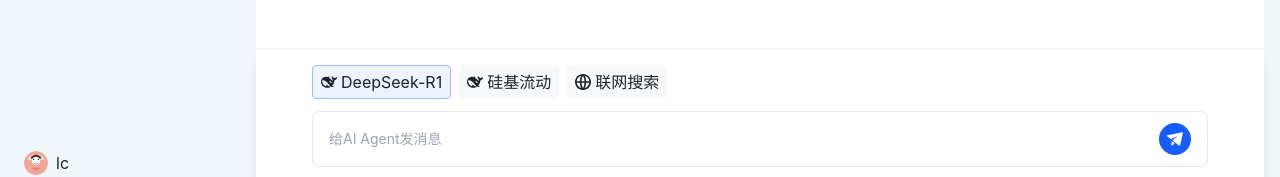
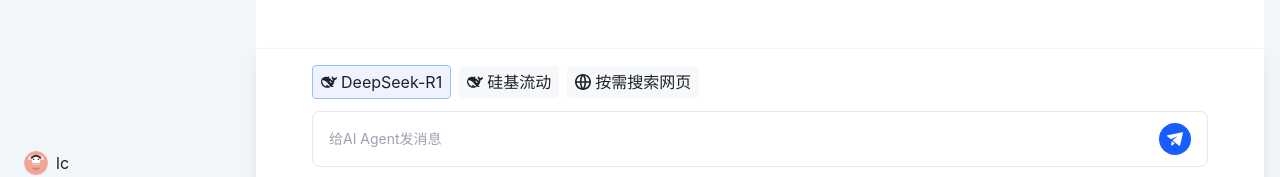
Before and after one commit to lcyh/ai-agent, a Vue app: page / in a window 1280 px wide. Shown: the part 605-782 px from the top of the page. Built offline with nearby package versions, Linux system fonts and the light colour scheme; no server answers.

Commit message:
feat: 文案

```diff
--- a/src/views/Home.vue
+++ b/src/views/Home.vue
@@ -252,8 +252,8 @@
                 :class="selectedModel === 'web' ? 'bg-[#EFF3FF] border border-[#94BFFF]' : 'bg-[#F7F8FA]'"
                 @click="selectModel('web')"
               >
-                <img src="../assets/icons/icon-global.svg" class="w-4 h-4" alt="联网搜索" />
-                <span class="text-[#1D2129]">联网搜索</span>
+                <img src="../assets/icons/icon-global.svg" class="w-4 h-4" alt="按需搜索网页" />
+                <span class="text-[#1D2129]">按需搜索网页</span>
               </div>
             </div>
 
```
